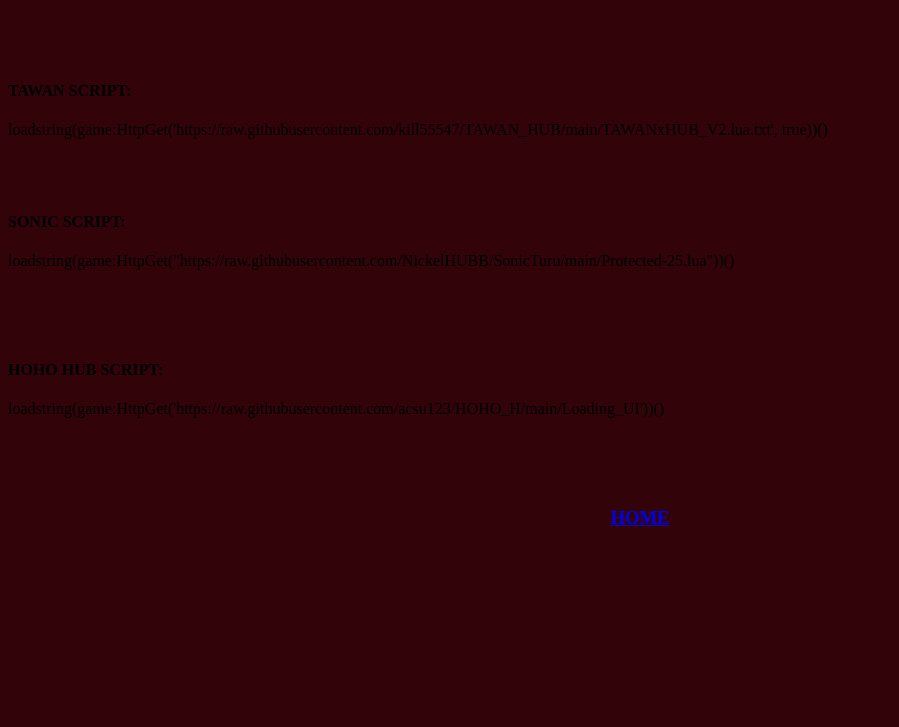
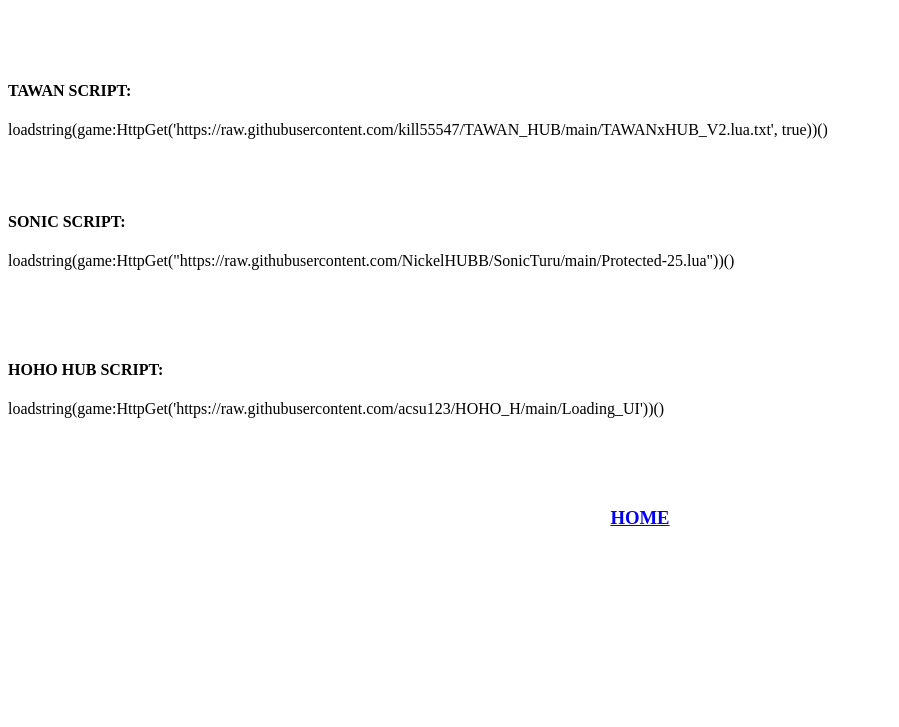
Before and after one commit to phantom0247/phantomscript, a plain HTML site: page contact.html in a window 1280 px wide. Shown: the part 73-800 px from the top of the page, without its empty margins (0-899 px from the left). Drawn offline with Linux system fonts and the light colour scheme.

Commit message:
style.css

```diff
--- a/style.css
+++ b/style.css
@@ -1,3 +1,4 @@
+
 #content{
 	display: flex;
 	align-items: center;
@@ -20,9 +21,6 @@
 	border-spacing: ;
 }
 
-body{
-	background-color: rgb(50, 4, 10);
-
 
 
 
```
